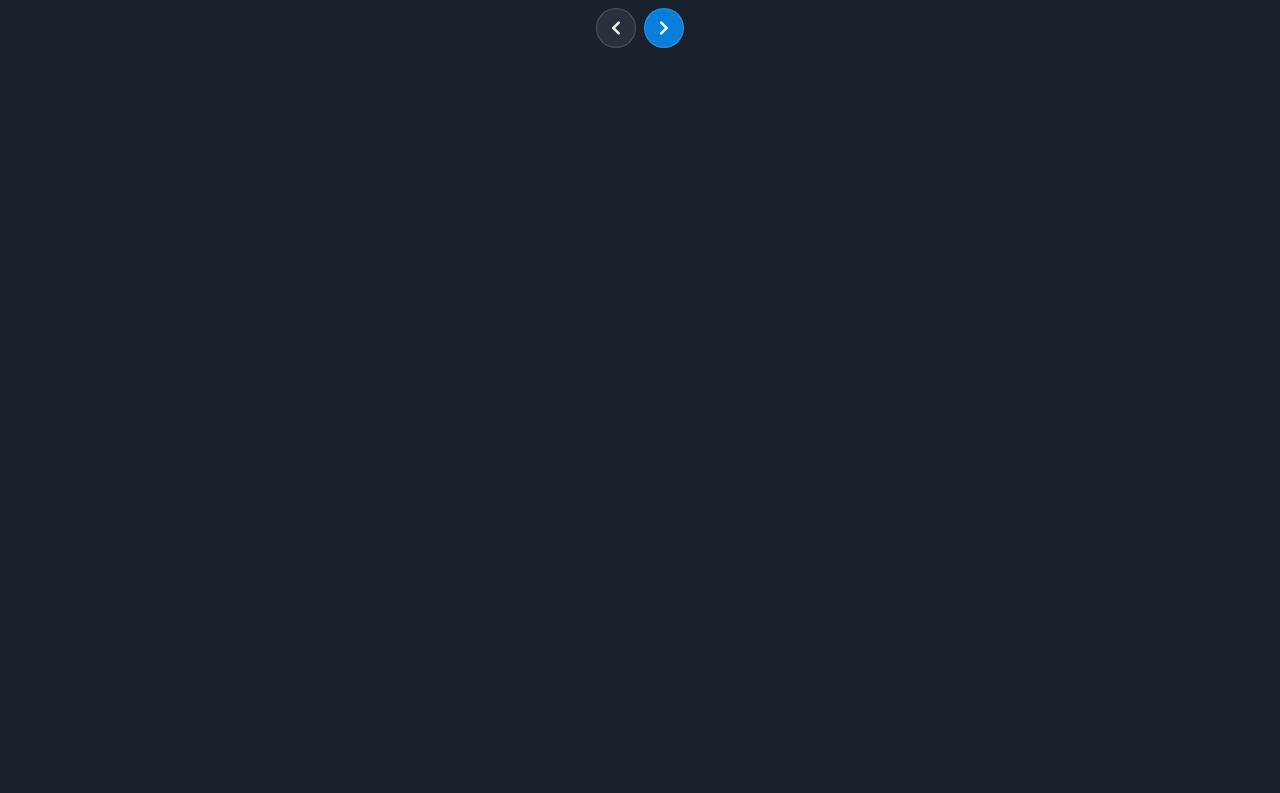
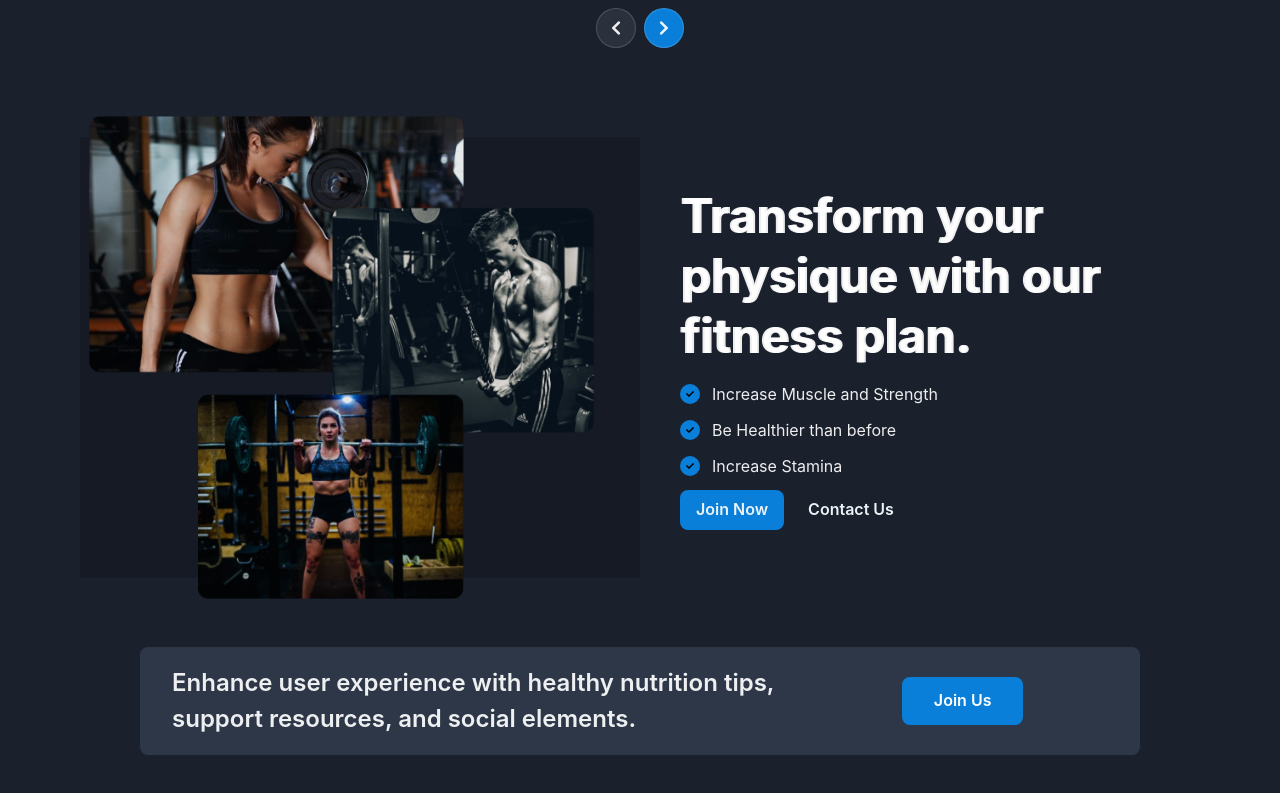
Before and after one commit to KayoRonald/gym-center, a React (Vite) app: page / in a window 1280 px wide. Shown: the part 1155-1948 px from the top of the page. Before the commit the page ends 1223 px from the top, so only its background shows below. Built offline with nearby package versions, Linux system fonts and the light colour scheme.

Commit message:
feat: update projects

```diff
--- /dev/null
+++ b/src/components/banner-card/index.tsx
@@ -0,0 +1,65 @@
+import {
+  SimpleGrid,
+  Box,
+  Flex,
+  Image,
+  Button,
+  Badge,
+  Stack,
+  ButtonGroup,
+} from "@chakra-ui/react";
+import { SplitWithIcon } from "./list-card";
+
+export default function Card() {
+  return (
+    <Box as="section" my={12} mx={{ base: "1rem", md: "5rem" }}>
+      <SimpleGrid columns={{ base: 1, md: 2 }} spacing={0} as="article">
+        <Flex bg="brand.400">
+          <Image
+            src={"/group.png"}
+            alt={"Hero Image"}
+            fit="cover"
+            w="full"
+            loading="lazy"
+            opacity={0.9}
+          />
+        </Flex>
+        <Flex
+          direction="column"
+          alignItems="start"
+          justifyContent="center"
+          pl={{ base: 4, md: 8, lg: 10 }}
+          py={10}
+        >
+          <Box
+            mb={4}
+            fontSize={{ base: "4xl", md: "4xl", lg: "5xl" }}
+            fontWeight="bold"
+            lineHeight="shorter"
+            textShadow="2px 0 currentcolor"
+          >
+            Transform your physique with our fitness plan.
+          </Box>
+          <SplitWithIcon />
+          <ButtonGroup>
+            <Button
+              w={{ base: "full", sm: "auto" }}
+              bg="primary.500"
+              _hover={{ bg: "primary.500" }}
+              color="gray.100"
+            >
+              Join Now
+            </Button>
+            <Button
+              w={{ base: "full", sm: "auto" }}
+              bg="transparent"
+              color="gray.100"
+            >
+              Contact Us
+            </Button>
+          </ButtonGroup>
+        </Flex>
+      </SimpleGrid>
+    </Box>
+  );
+}
--- /dev/null
+++ b/src/components/banner-card/list-card.tsx
@@ -0,0 +1,59 @@
+import {
+  Box,
+  Flex,
+  Icon,
+  Stack,
+  Text,
+  useColorModeValue,
+} from "@chakra-ui/react";
+import { ReactElement } from "react";
+import { IoPhonePortraitOutline } from "react-icons/io5";
+import { FaMoneyBill, FaCreditCard, FaCheck } from "react-icons/fa";
+
+interface FeatureProps {
+  text: string;
+  iconBg: string;
+  icon?: ReactElement;
+}
+
+const Feature = ({ text, icon, iconBg }: FeatureProps) => {
+  return (
+    <Stack direction={"row"} align={"center"} mb={3} gap={3}>
+      <Flex
+        w={5}
+        h={5}
+        align={"center"}
+        justify={"center"}
+        rounded={"full"}
+        bg={iconBg}
+      >
+        {icon}
+      </Flex>
+      <Stack>
+        <Text>{text}</Text>
+      </Stack>
+    </Stack>
+  );
+};
+
+export function SplitWithIcon() {
+  return (
+    <Box>
+      <Feature
+        icon={<Icon as={FaCheck} color={"black"} w={2} h={2} />}
+        iconBg={"primary.500"}
+        text={"Increase Muscle and Strength"}
+      />
+      <Feature
+        icon={<Icon as={FaCheck} color={"black"} w={2} h={2} />}
+        iconBg={"primary.500"}
+        text={"Be Healthier than before"}
+      />
+      <Feature
+        icon={<Icon as={FaCheck} color={"black"} w={2} h={2} />}
+        iconBg={"primary.500"}
+        text={"Increase Stamina"}
+      />
+    </Box>
+  );
+}
--- a/src/components/swiper-slider/swiper-feature-card/feature-card/index.tsx
+++ b/src/components/swiper-slider/swiper-feature-card/feature-card/index.tsx
@@ -37,7 +37,7 @@ export const FeatureCard = ({
           data-prefix="fab"
           xmlns="http://www.w3.org/2000/svg"
           viewBox="0 0 384 512"
-          color={isActive ? "white" : "primary.100"}
+          color={isActive ? "white" : "primary.500"}
         />
       </Center>
       <chakra.h3 fontWeight="semibold" fontSize="2xl" mt={6}>
--- a/src/components/swiper-slider/swiper-nav-buttons/index.tsx
+++ b/src/components/swiper-slider/swiper-nav-buttons/index.tsx
@@ -30,7 +30,7 @@ export const SwiperNavButtons = () => {
         aria-label="Next Slide"
         onClick={() => swiper.slideNext()}
         mx="1"
-        bg={"primary.100"}
+        bg={"primary.500"}
       />
     </Box>
   );
--- a/src/layout/header/index.tsx
+++ b/src/layout/header/index.tsx
@@ -87,7 +87,7 @@ export default function NavHero() {
             </HStack>
             <ButtonGroup>
               <Button w={99}>Login</Button>
-              <Button w={132} bg="primary.100">
+              <Button w={132} bg="primary.500">
                 Register
               </Button>
             </ButtonGroup>
--- a/src/pages/home/index.tsx
+++ b/src/pages/home/index.tsx
@@ -11,9 +11,11 @@ import {
   Image,
   Stack,
   Text,
+  SimpleGrid,
 } from "@chakra-ui/react";
 import { Helmet } from "react-helmet-async";
 import { ExploreOrProgram } from "../../components/explore";
+import Card from "../../components/banner-card";
 
 const PlayIcon = createIcon({
   displayName: "PlayIcon",
@@ -53,8 +55,8 @@ export default function Home() {
                 size={"lg"}
                 fontWeight={"normal"}
                 px={6}
-                bg={"primary.100"}
-                _hover={{ bg: "primary.100" }}
+                bg={"primary.500"}
+                _hover={{ bg: "primary.500" }}
               >
                 Start Training
               </Button>
@@ -121,7 +123,45 @@ export default function Home() {
         </Stack>
       </Container>
 
-      <ExploreOrProgram/>
+      <ExploreOrProgram />
+
+      <Card />
+
+      <Container maxW="5xl" px={{ base: 6, md: 3 }} mb={20}>
+        <Box
+          bg="gray.700"
+          py={{ base: 10, md: 18 }}
+          px={{ base: 6, md: 8 }}
+          rounded={"md"}
+        >
+          <SimpleGrid columns={{ base: 1, md: 3 }} spacing={8}>
+            <Box gridColumn={{ base: "span 1", md: "span 2" }}>
+              <Text fontWeight={600} fontSize={"2xl"}>
+                Enhance user experience with healthy nutrition tips, support
+                resources, and social elements.
+              </Text>
+            </Box>
+            <Flex
+              align={"center"}
+              justify={{ base: "flex-start", md: "center" }}
+            >
+              <Button
+                bg={"primary.500"}
+                color={"white"}
+                px={8}
+                size={"lg"}
+                fontSize={"md"}
+                rounded={"md"}
+                _hover={{
+                  bg: "blue.700",
+                }}
+              >
+                Join Us
+              </Button>
+            </Flex>
+          </SimpleGrid>
+        </Box>
+      </Container>
     </>
   );
 }
--- a/src/theme/foundations/colors.ts
+++ b/src/theme/foundations/colors.ts
@@ -2,6 +2,15 @@ import type { DeepPartial, Theme } from '@chakra-ui/react'
 
 export const colors: DeepPartial<Record<string, Theme['colors']['blackAlpha']>>  = {
   primary: {
-    "100": "#097FD9",
+    "50": "#E3F2FF",
+    "100": "#B3D9FF",
+    "200": "#80BFFF",
+    "300": "#4D9FFF",
+    "400": "#1A8CFF",
+    "500": "#097FD9",
+    "600": "#0066C1",
+    "700": "#0052A3",
+    "800": "#003E80",
+    "900": "#002C5D"
   }
 }
```
Also changed, not shown: public/group.png (added).
